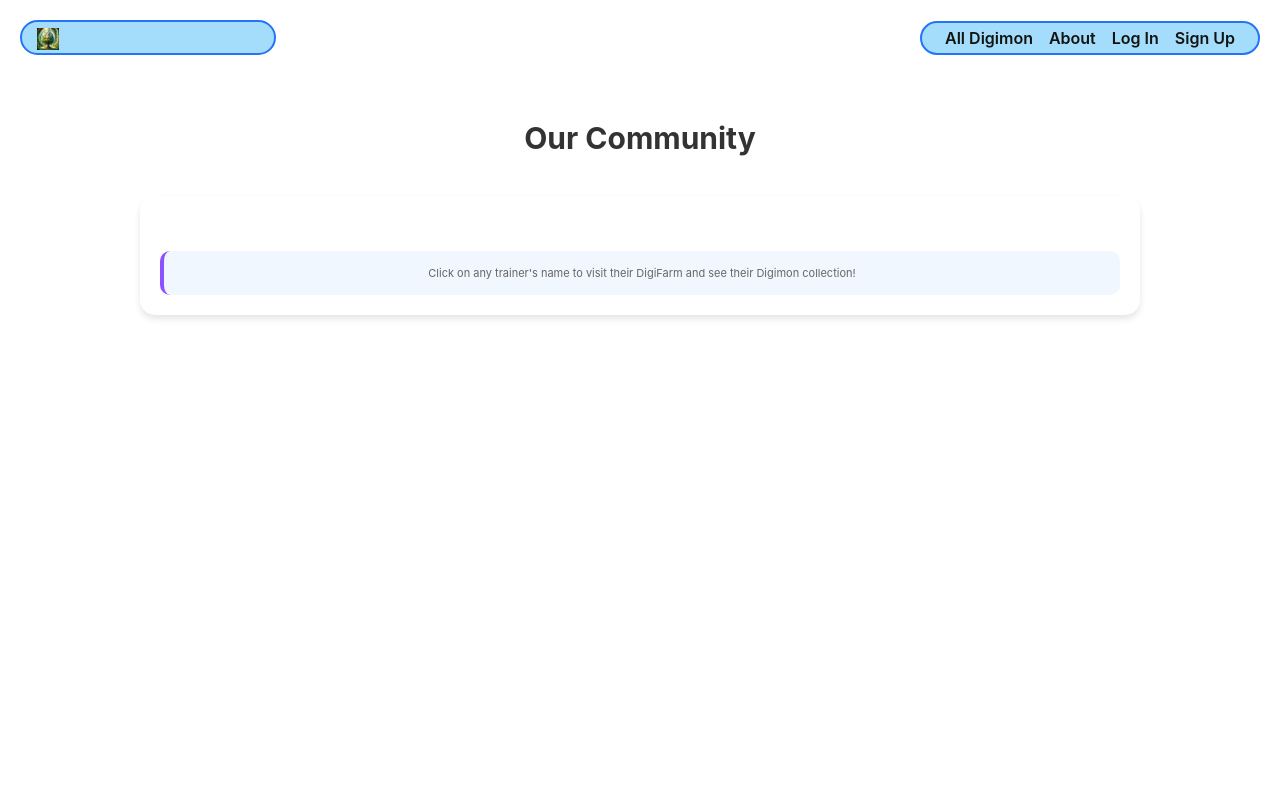
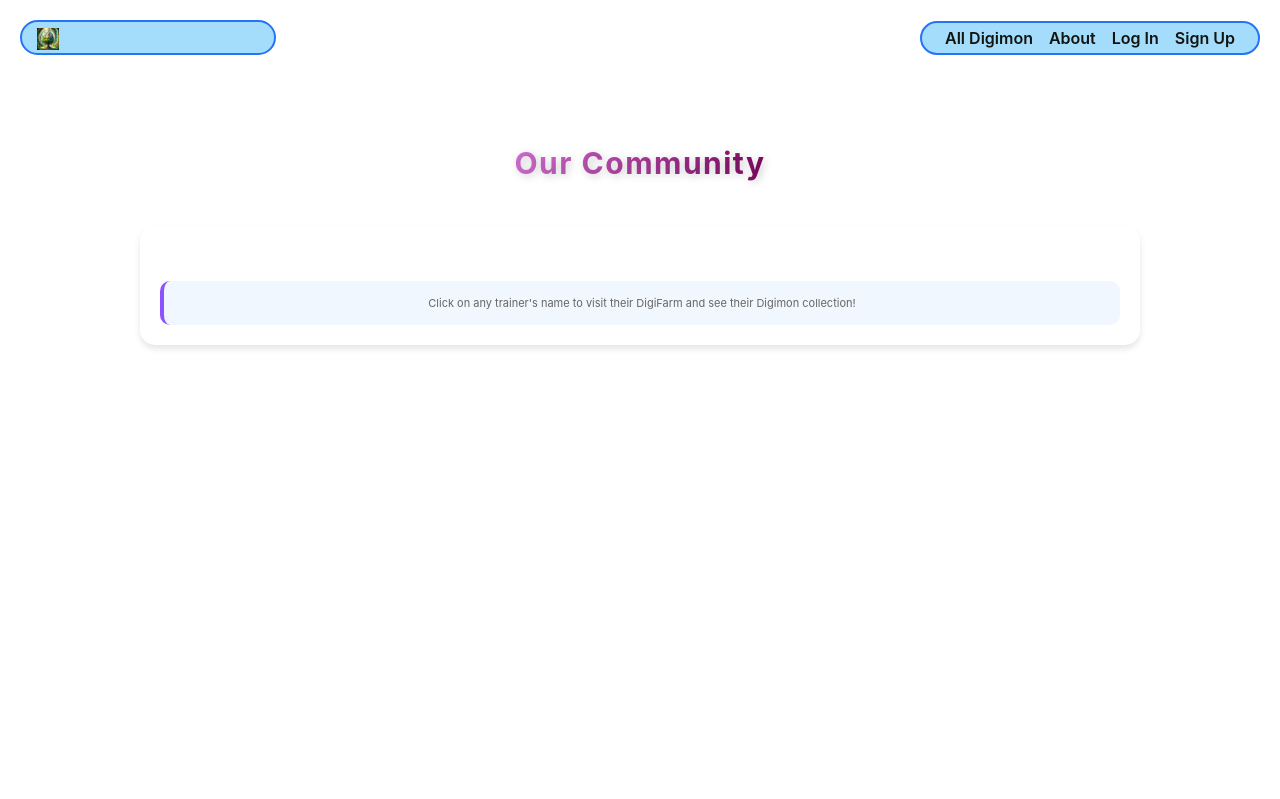
Before and after one commit to Tanisha-png/digiworld, a Django app: page /users/ in a window 1280 px wide. Shown: the top 799 px of the page. Run offline with Django 5.2, Linux system fonts and the light colour scheme.

Commit message:
Centered content

```diff
--- a/main_app/static/css/base.css
+++ b/main_app/static/css/base.css
@@ -24,6 +24,7 @@ html {
 body {
   margin: 0;
   min-height: 100%;
+  width: 100%;
   display: flex;
   flex-direction: column;
   font-family: -apple-system, BlinkMacSystemFont, 'Segoe UI', 'Roboto',
@@ -133,7 +134,9 @@ body {
 }
 
 .wrapper {
-  flex: 1 0 auto;
+  display: flex;
+  flex: 1;
+  flex-direction: column;
   width: 100%;
 }
 
@@ -168,6 +171,10 @@ nav li {
 }
 
 main {
+  flex: 1;
+  max-width: 100%;
+  margin: 0 auto;
+  padding: 0 20px;
   width: 100%;
 }
 
--- a/main_app/static/css/community.css
+++ b/main_app/static/css/community.css
@@ -1,3 +1,22 @@
+@keyframes fadeIn {
+  from { opacity: 0; transform: translateY(-10px); }
+  to { opacity: 1; transform: translateY(0); }
+}
+
+.titleName {
+  background: linear-gradient(to right, rgb(215, 112, 215), rgb(129, 10, 101));
+  -webkit-background-clip: text;
+  -webkit-text-fill-color: transparent;
+  text-shadow: 2px 2px 8px rgba(0, 0, 0, 0.2);
+  letter-spacing: 1.5px;
+  line-height: 1.2;
+  padding-bottom: 5px;
+  animation: fadeIn 1.2s ease-in-out;
+  text-align: center;
+  font-size: 48px;
+  margin: 50px 0 0 0;
+}
+
 .community-section {
   display: flex;
   flex-direction: column;
--- a/main_app/templates/community.html
+++ b/main_app/templates/community.html
@@ -8,7 +8,7 @@
 {% block content %}
 <section class="community-section">
     <div class="community-header">
-        <h1>Our Community</h1>
+        <h1 class="titleName">Our Community</h1>
     </div>
 
     <div class="community-content">
--- a/main_app/templates/digimon/digifarm.html
+++ b/main_app/templates/digimon/digifarm.html
@@ -7,7 +7,7 @@
 
 {% block content %}
 
-<h1>My DigiFarm</h1>
+<h1 class="titleName">My DigiFarm</h1>
 
 {% if user.digimon.count >= 6 %}
 <div class="card-panel yellow lighten-4">
```
Also changed, not shown: main_app/static/css/digimon/digimon-index.css (+4 -3 lines).
